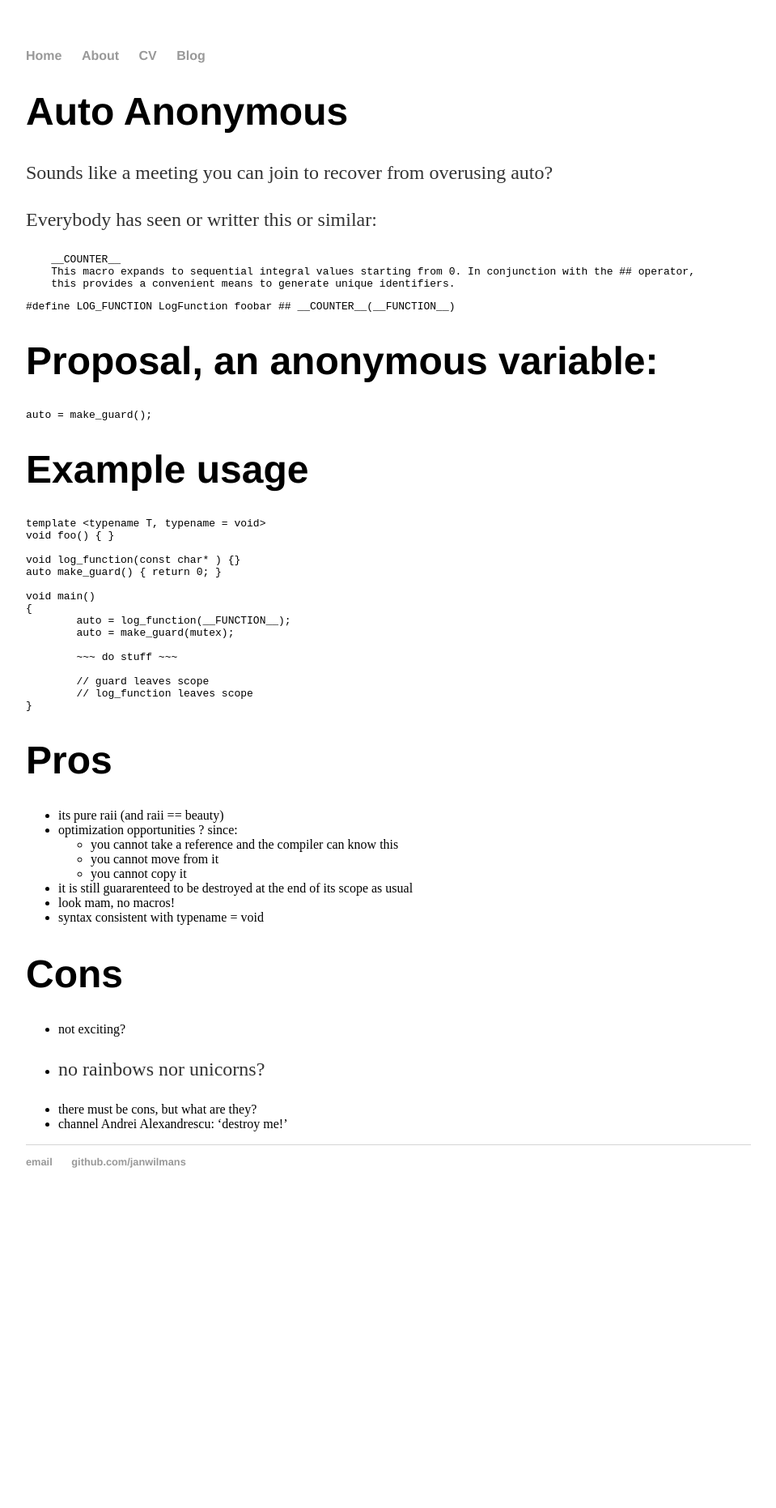
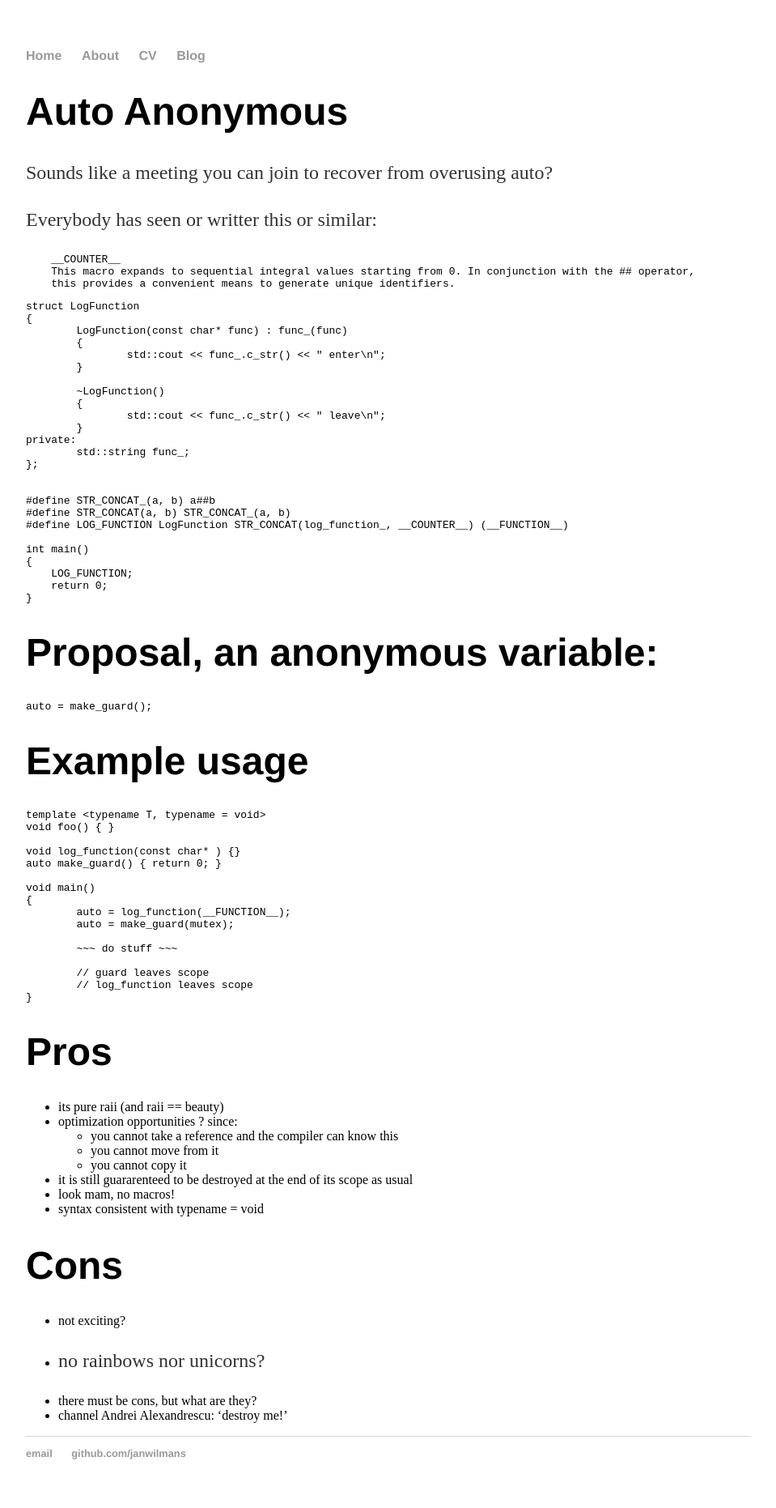
Before and after one commit to janwilmans/janwilmans.github.io, a Jekyll site: the page built from auto.md, in a window 1280 px wide. Shown: the whole page at 81% size, without its empty margins (160-1119 px from the left). Built offline with Jekyll 4.4.1, drawn with Linux system fonts in a browser that asks for light colours; our own code applies the rules of GitHub Pages for plain Markdown files; before the commit the page ends 1502 px from its top, so only the background shows below that.

Commit message:
Update auto.md

````diff
--- a/auto.md
+++ b/auto.md
@@ -22,7 +22,31 @@ Everybody has seen or writter this or similar:
 ```
 
 ```
-#define LOG_FUNCTION LogFunction foobar ## __COUNTER__(__FUNCTION__)
+struct LogFunction
+{
+	LogFunction(const char* func) : func_(func)
+	{
+		std::cout << func_.c_str() << " enter\n";
+	}
+
+	~LogFunction()
+	{
+		std::cout << func_.c_str() << " leave\n";
+	}
+private:
+	std::string func_;
+};
+
+
+#define STR_CONCAT_(a, b) a##b
+#define STR_CONCAT(a, b) STR_CONCAT_(a, b)
+#define LOG_FUNCTION LogFunction STR_CONCAT(log_function_, __COUNTER__) (__FUNCTION__)
+
+int main()
+{
+    LOG_FUNCTION;
+    return 0;
+}
 ```
 
 
````
